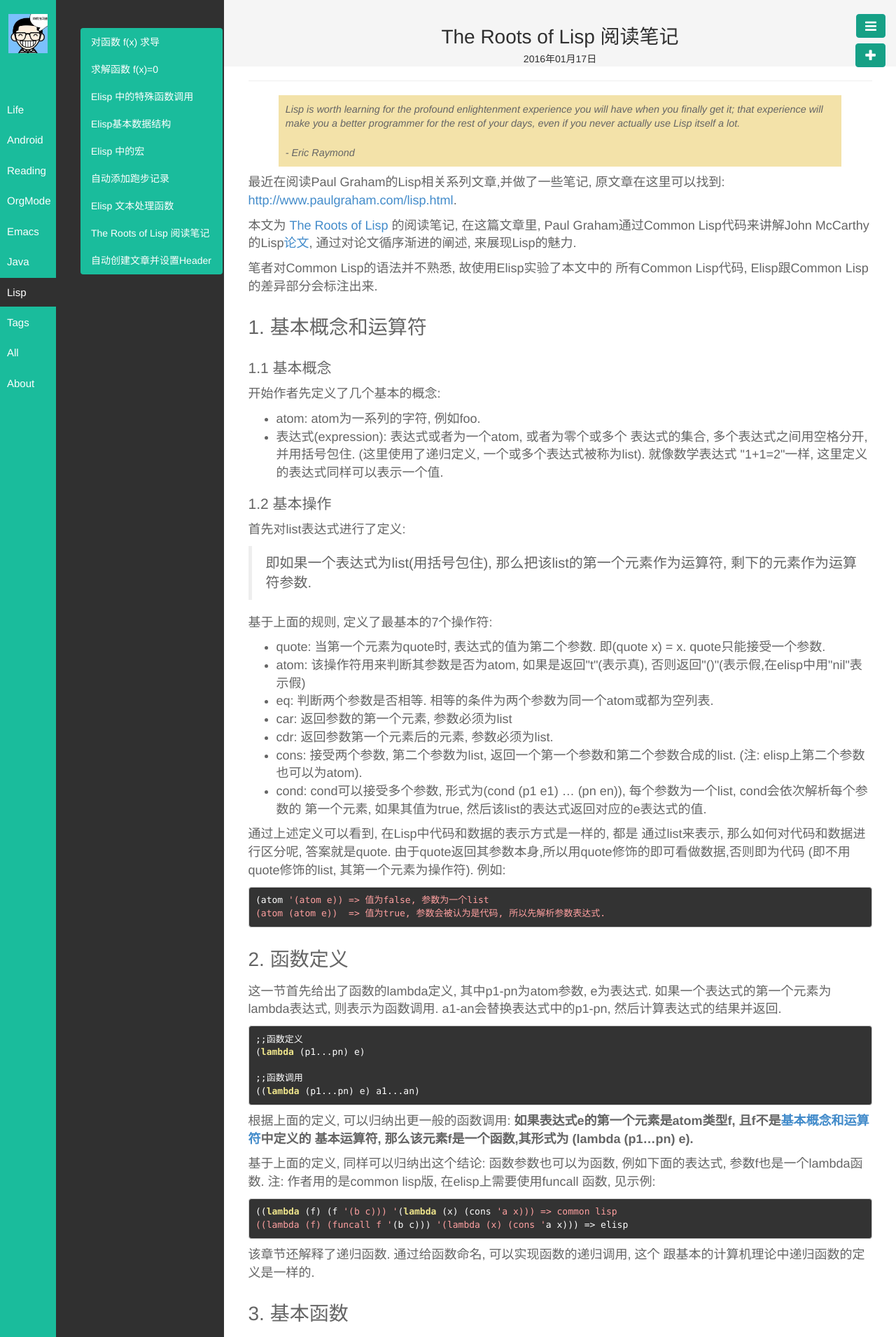
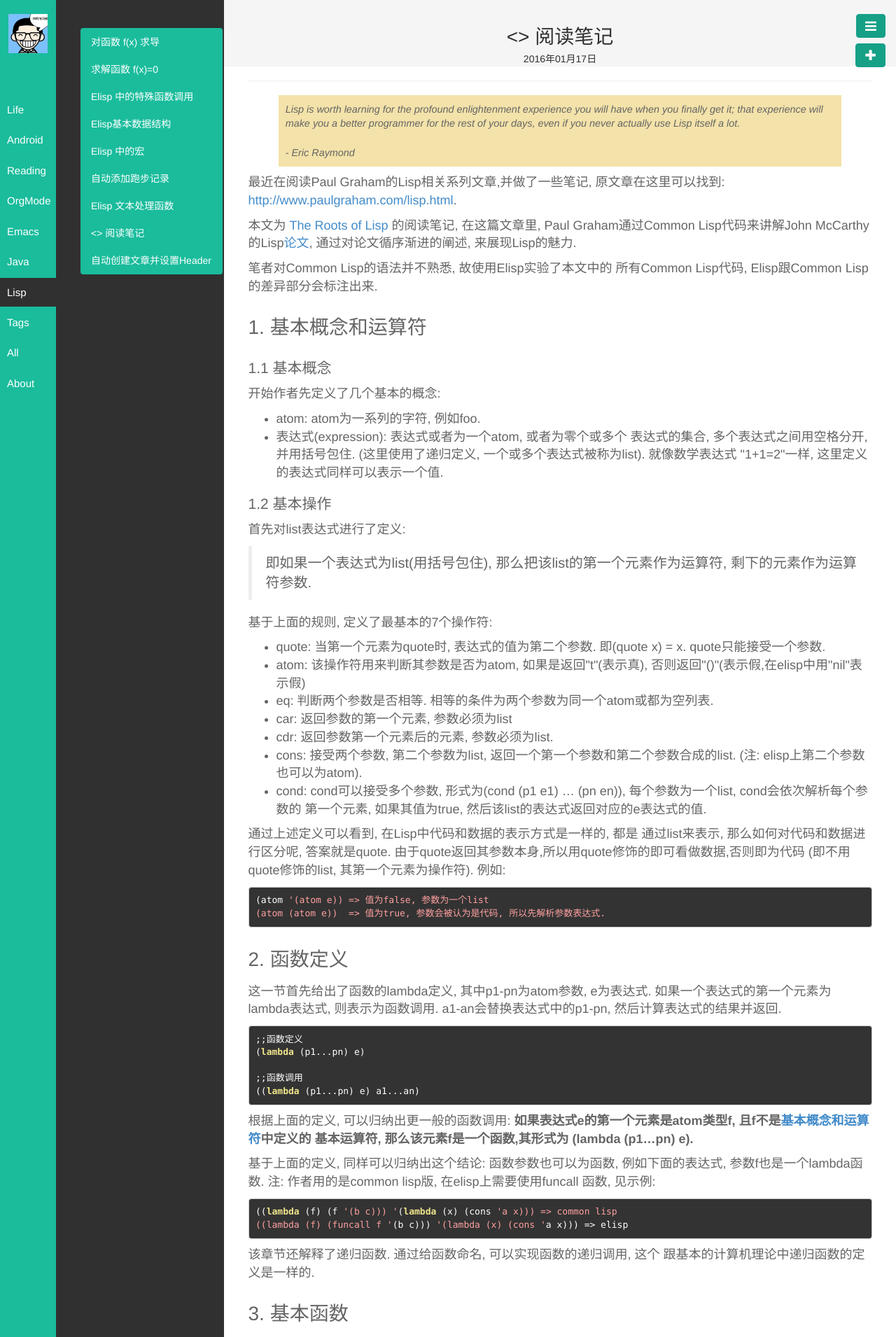
Before and after one commit to byrlx/byrlx.github.io, a Jekyll site: the page built from _posts/Reading/2016-01-17-paul-graham-lisp-notes.html, in a window 1280 px wide. Shown: the top 1910 px of the page at 70% size. Built offline with Jekyll 4.4.1, drawn with Linux system fonts in a browser that asks for light colours.

Commit message:
update blog

```diff
--- a/_posts/Reading/2016-01-17-paul-graham-lisp-notes.html
+++ b/_posts/Reading/2016-01-17-paul-graham-lisp-notes.html
@@ -1,6 +1,6 @@
 ---
 layout: post
-title: The Roots of Lisp 阅读笔记
+title: "<<The Roots of Lisp>> 阅读笔记"
 categories: [Lisp, Reading]
 tag: [reading]
 ---
--- a/_posts/Reading/2016-04-08-intro-to-Rx.html
+++ b/_posts/Reading/2016-04-08-intro-to-Rx.html
@@ -1,6 +1,6 @@
 ---
 layout: post
-title: <<Introduction To Rx>>读书笔记
+title: "<<Introduction To Rx>>读书笔记"
 categories: [Reading]
 ---
 
--- a/org/Reading/2016-01-17-paul-graham-lisp-notes.org
+++ b/org/Reading/2016-01-17-paul-graham-lisp-notes.org
@@ -8,7 +8,7 @@
 #+BEGIN_HTML
 ---
 layout: post
-title: The Roots of Lisp 阅读笔记
+title: "<<The Roots of Lisp>> 阅读笔记"
 categories: [Lisp, Reading]
 tag: [reading]
 ---
--- a/org/Reading/2016-04-08-intro-to-Rx.org
+++ b/org/Reading/2016-04-08-intro-to-Rx.org
@@ -8,7 +8,7 @@
 #+BEGIN_HTML
 ---
 layout: post
-title: <<Introduction To Rx>>读书笔记
+title: "<<Introduction To Rx>>读书笔记"
 categories: [Reading]
 ---
 #+END_HTML
```
